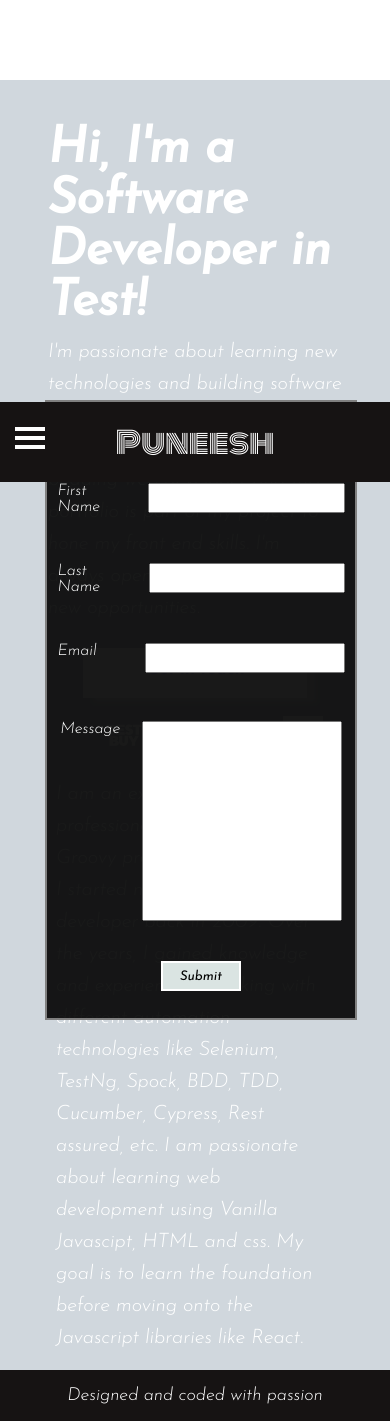
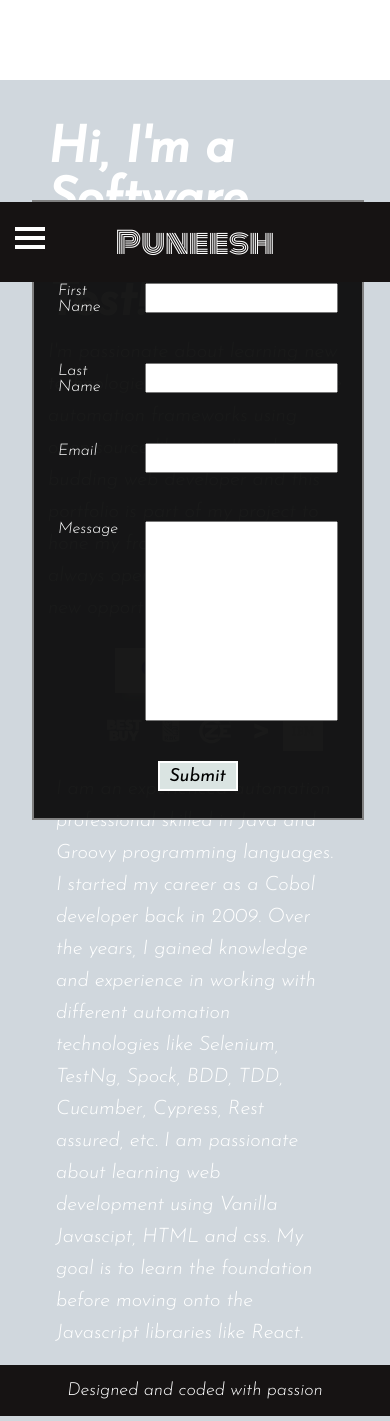
Before and after one commit to punesing01/portfolio, a PHP site: page / in a window 390 px wide, after a click on "Get in touch". Run offline with PHP 8.4, Linux system fonts and the light colour scheme.

Commit message:
minor m=fixes for mobile

```diff
--- a/app.js
+++ b/app.js
@@ -20,7 +20,6 @@ closeButton.addEventListener('click',function(){
     modal.style.display = 'none';
 });
 
-
 aboutMeOption.addEventListener('click',function(){
     modal.style.display = 'none';
 });
--- a/styles/contact.css
+++ b/styles/contact.css
@@ -26,6 +26,7 @@
     flex-direction: column;
     justify-content: flex-start;
     align-items: center;
+    width: 100%;
 }
 
 .contact_close{
@@ -43,9 +44,9 @@
 
 @media only screen and (min-width: 320px) and (max-width:900px){
     .contact_modal{
-        width: 80% !important;
-        left: 45px;
-        top: 400px;
+        width: 85% !important;
+        left: 32px;
+        top: 200px;
     }
 
     .contact_span{
@@ -67,6 +68,7 @@
     .field_group > label{
         margin: 8px;
         text-align: left;
+        width: 74px;
     }
 
     .field_group > input{
@@ -84,10 +86,6 @@
         height: 30px;
     }
 
-   label[for="email"]{
-    margin-right:40px;
-   }
-
     .contact_form input[type="submit"]{
         border: 2px solid white;
         background: rgb(218, 228, 226);
@@ -96,5 +94,6 @@
         width: 80px;
         height: 30px;
         text-align: center;
+        font-size: 18px;
     }
 }
--- a/styles/main.css
+++ b/styles/main.css
@@ -253,8 +253,9 @@ body{
         display: block !important;
         padding: 10px !important;
         font-style: italic;
-        height: 50px !important;
-        width: 14rem !important;
+        height: 45px !important;
+        width: 10rem !important;
+        font-size: 20px !important;
         /*box-shadow: 10px 5px 5px grey !important;*/
     }
 
```
